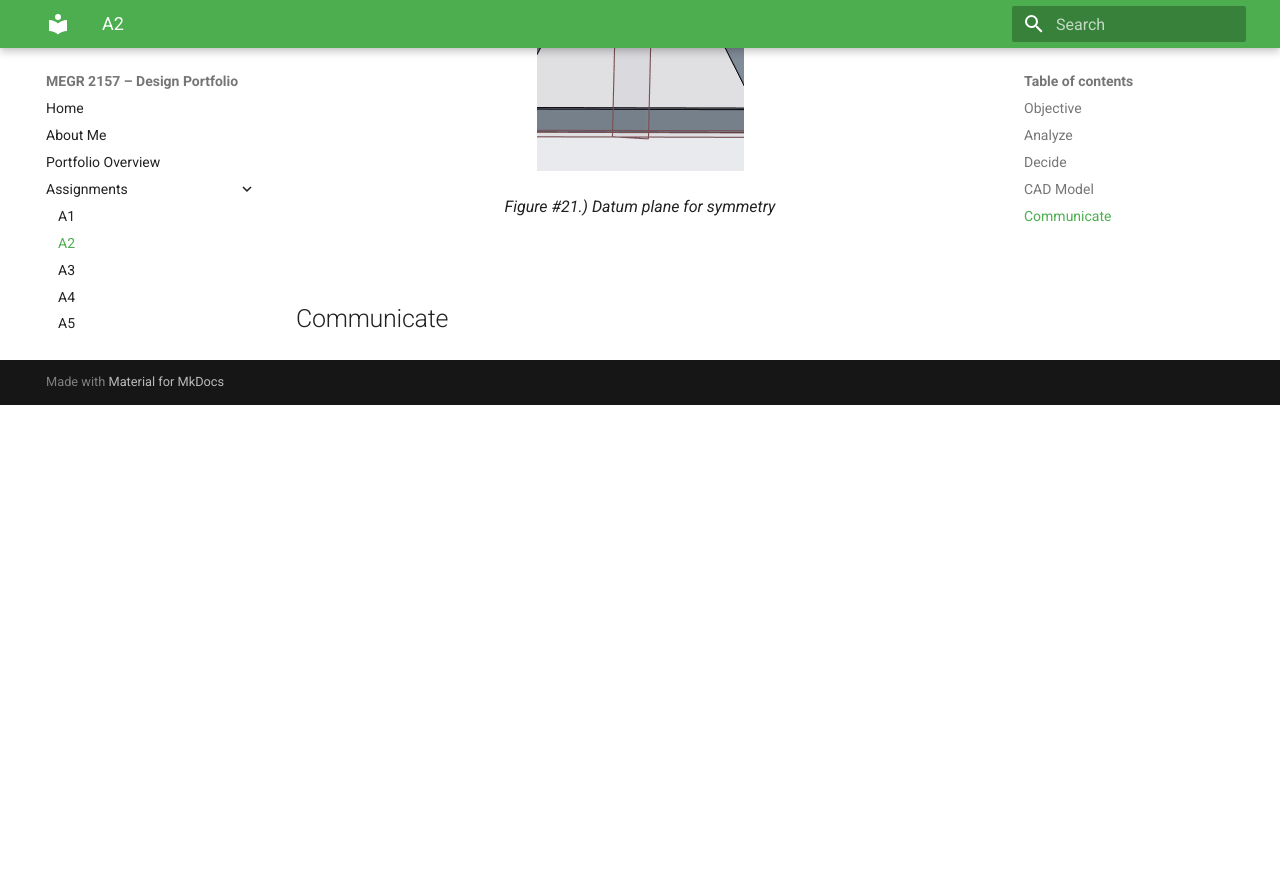
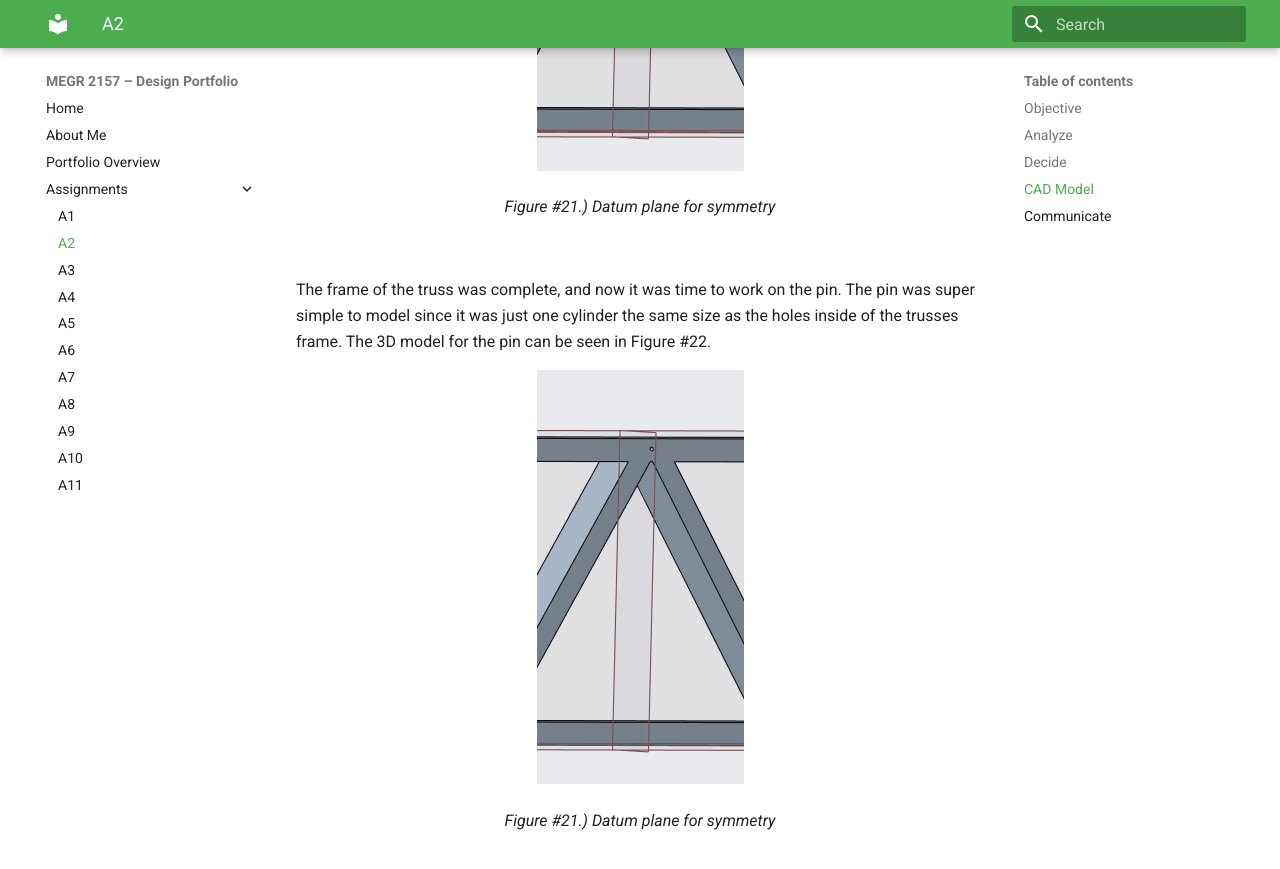
Before and after one commit to AndyChwalik/megr2157-portfolio, an MkDocs documentation site: the page built from docs/assignments/A02/index.md, in a window 1280 px wide and 900 px high, scrolled down 14428 px. Shown: the top 869 px of the window. Built offline with MkDocs 1.6.1 and Material for MkDocs 9.7.7, drawn with Linux system fonts in a browser that asks for light colours; before the commit the page ends 14833 px from its top, so only the background shows below that.

Commit message:
Update index.md

```diff
--- a/docs/assignments/A02/index.md
+++ b/docs/assignments/A02/index.md
@@ -181,5 +181,11 @@ Since my truss is symetrical, I was able to create a datum plane in the middle t
   <p><em>Figure #21.) Datum plane for symmetry</em></p>
 </div> <br>
 
+The frame of the truss was complete, and now it was time to work on the pin. The pin was super simple to model since it was just one cylinder the same size as the holes inside of the trusses frame. The 3D model for the pin can be seen in Figure #22.
+
+<div align="center">
+  <img src="centralized_plane.png">
+  <p><em>Figure #21.) Datum plane for symmetry</em></p>
+</div> <br>
 
 ## Communicate
```
